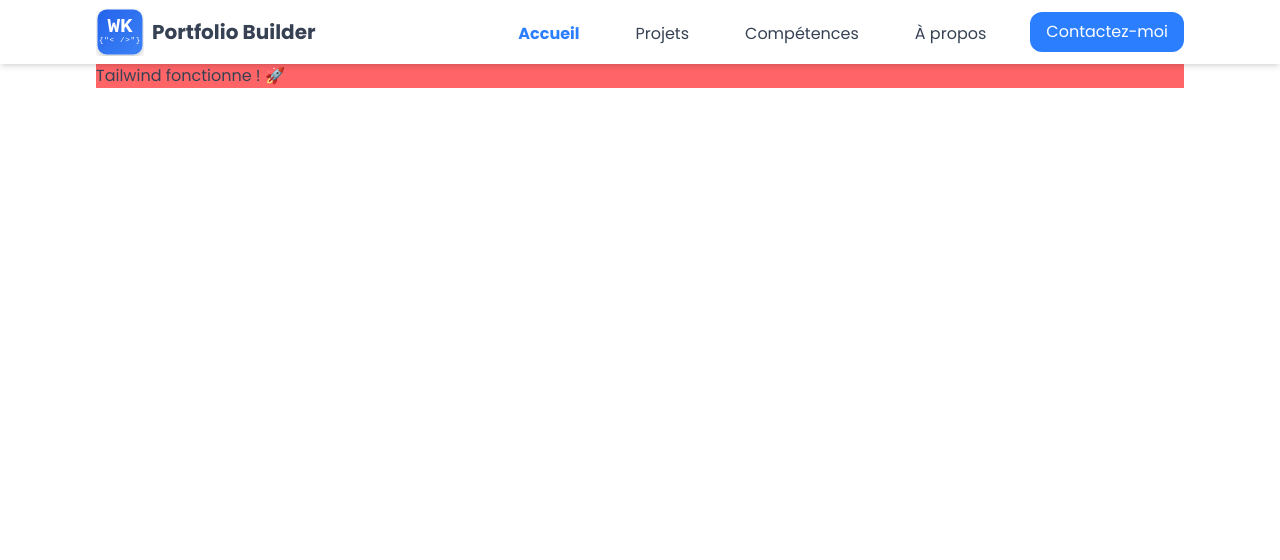
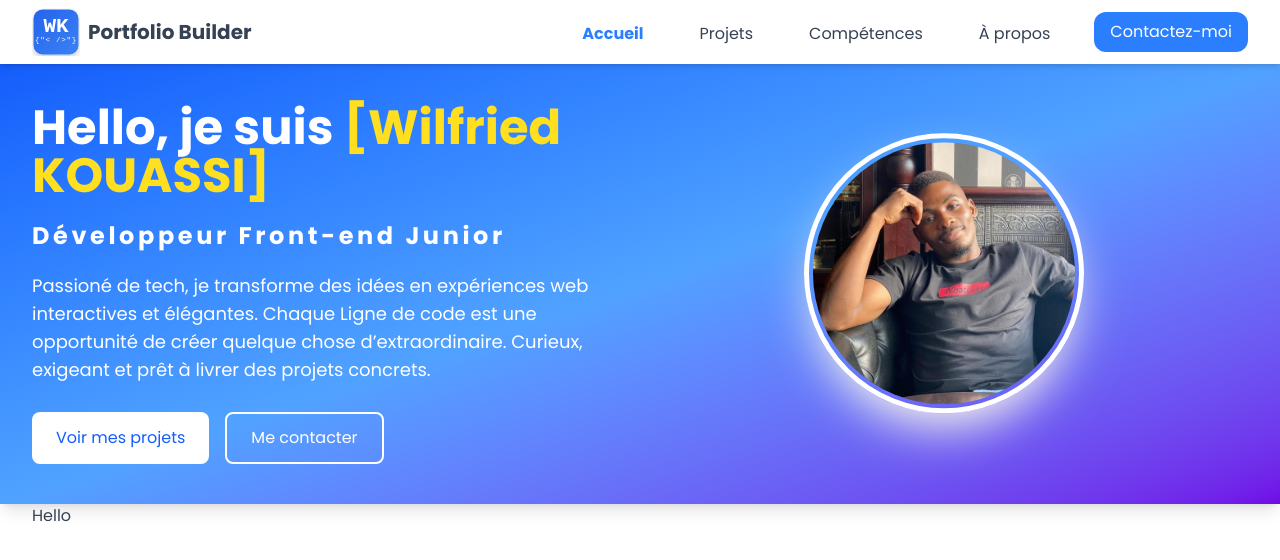
Before and after one commit to WilfriedFahim/portfolio-wilfried, a Next.js app: page / in a window 1280 px wide. Shown: the top 560 px of the page. Built offline with nearby package versions, Linux system fonts and the light colour scheme.

Commit message:
feat(Hero Header): création du header Hero! de bout en bout, il manque juste l'icon builder depuis 202x

```diff
--- a/app/globals.css
+++ b/app/globals.css
@@ -55,3 +55,24 @@ body {
 .nav-link:hover::after {
   width: 100%;
 }
+
+
+.typewriter {
+  overflow: hidden;
+  border-right: .15em solid var(--light);
+  white-space: nowrap;
+  letter-spacing: .15em;
+  animation:
+    typing 3.5s steps(40, end),
+    blink-caret .75s step-end infinite;
+}
+
+  @keyframes typing {
+    from { width: 0 }
+      to { width: 100% }
+  }
+
+  @keyframes blink-caret {
+    from, to { border-color: transparent }
+    50% { border-color: var(--primary); }
+  }
--- a/app/layout.tsx
+++ b/app/layout.tsx
@@ -4,7 +4,6 @@ import type { Metadata } from "next";
 
 // Chargement du CSS global (Tailwind + éventuelles autres règles)
 import "./globals.css";
-import Container from "@/components/Container";
 import Navbar from "@/components/Navbar";
 import { Poppins } from "next/font/google";
 
@@ -34,10 +33,8 @@ export default function RootLayout({
 			<body className={poppins.className}>
 				{/* Barre de navigation partagée par toutes les pages */}
 				<Navbar />
-				<Container>
-					{/* Contenu spécifique à chaque route (app/page.tsx, app/projets/page.tsx, etc.) */}
-					{children}
-				</Container>
+				{/* Contenu spécifique à chaque route (app/page.tsx, app/projets/page.tsx, etc.) */}
+				{children}
 			</body>
 		</html>
 	);
--- a/app/page.tsx
+++ b/app/page.tsx
@@ -1,7 +1,63 @@
+import Link from "next/link";
+import Container from "@/components/Container";
+import AnimatedAvatar from "@/components/ui/AnimatedAvatar";
+import "./globals.css";
+
 export default function Home() {
-  return (
-		<main className="">
-			<h1 className="bg-red-400">Tailwind fonctionne ! 🚀</h1>
+	return (
+		<main>
+			<div className="w-full bg-gradient-to-br from-blue-600 via-blue-400 to-violet-700 shadow-lg">
+				<Container className="py-10 flex flex-col lg:flex-row items-center justify-between">
+					{/* zone texte*/}
+					<div className="flex-1 flex flex-col items-start text-left">
+						{/* Nom/Prénom en gros*/}
+						<h1 className="text-white text-4xl md:text-5xl font-bold mb-5">
+							Hello, je suis{" "}
+							<span className="text-yellow-300">
+								[Wilfried <br /> KOUASSI]
+							</span>
+						</h1>
+
+						{/*Job title / rôle */}
+						<p className="typewriter text-2xl lg-text-3xl font-bold mb-5 text-white">
+							Développeur Front-end Junior
+						</p>
+
+						{/* Baseline/présentation courte */}
+						<p className="max-w-2xl text-white text-lg mb-3">
+							Passioné de tech, je transforme des idées en expériences web
+							interactives et élégantes. Chaque Ligne de code est une
+							opportunité de créer quelque chose d&rsquo;extraordinaire.
+							Curieux, exigeant et prêt à livrer des projets concrets.
+						</p>
+
+						{/* Boutons d'actions */}
+						<div className="flex flex-col lg:flex-row gap-4 mt-4">
+							<Link
+								href="/projects"
+								className="bg-white text-blue-600 hover:bg-gray-100 px-6 py-3 rounded-lg font-medium transition duration-300 flex items-center"
+							>
+								Voir mes projets
+							</Link>
+							<Link
+								href="/contact"
+								className="border-2 border-white text-white hover:bg-white hover:text-blue-600 px-6 py-3 rounded-lg font-medium transition duration-300 flex items-center"
+							>
+								Me contacter
+							</Link>
+						</div>
+					</div>
+
+					{/* zone image*/}
+					<div className="flex-1 flex justify-center items-center mt-8 lg:mt-0">
+						<AnimatedAvatar />
+					</div>
+				</Container>
+			</div>
+
+			<Container>
+				<h1>Hello</h1>
+			</Container>
 		</main>
 	);
 }
--- a/components/Container.tsx
+++ b/components/Container.tsx
@@ -11,7 +11,7 @@ export default function Container({
 	className = "",
 }: ContainerProps) {
 	return (
-		<div className={`max-w-6xl mx-auto px-4 bsm:px-6 lg:px-8 ${className}`}>
+		<div className={`max-w-7xl mx-auto px-4 bsm:px-6 lg:px-8 ${className}`}>
 			{children}
 		</div>
 	);
--- a/components/Navbar.tsx
+++ b/components/Navbar.tsx
@@ -3,7 +3,7 @@
 import { usePathname } from "next/navigation";
 import Link from "next/link";
 import { useState } from "react";
-import Container from "./Container";
+import Container from "@/components/Container";
 import Image from "next/image";
 
 
--- /dev/null
+++ b/components/ui/AnimatedAvatar.tsx
@@ -0,0 +1,23 @@
+"use client";
+import { motion } from "framer-motion";
+import Image from "next/image";
+
+export default function AnimatedAvatar() {
+	return (
+		<motion.div
+			initial={{ y: 0 }}
+			animate={{ y: [0, -20, 0] }}
+			transition={{ repeat: Infinity, duration: 2, ease: "easeInOut" }}
+			className="w-[280px] h-[280px] flex items-center justify-center"
+		>
+			<Image
+				src="/images/photo_wilfried.jpg"
+				alt="Portrait Wilfried"
+				width={280}
+				height={280}
+				className="rounded-full shadow-2xl shadow-amber-50 border-5 border-white object-cover p-1"
+				priority
+			/>
+		</motion.div>
+	);
+}
--- a/package.json
+++ b/package.json
@@ -10,6 +10,7 @@
 	},
 	"dependencies": {
 		"@fortawesome/fontawesome-free": "^6.7.2",
+		"framer-motion": "^12.15.0",
 		"next": "^15.3.2",
 		"react": "^19.1.0",
 		"react-dom": "^19.1.0"
```
Also changed, not shown: public/images/photo_wilfried.jpg (added), 1 other file (tests, documents, lock files or other folders).
